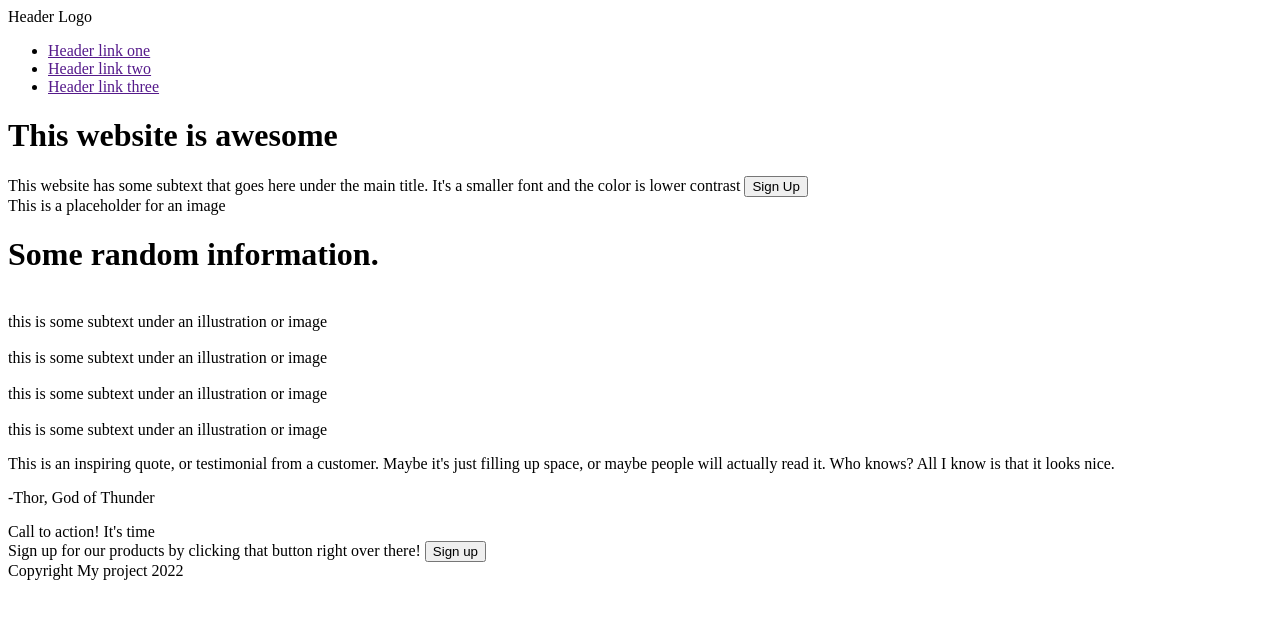
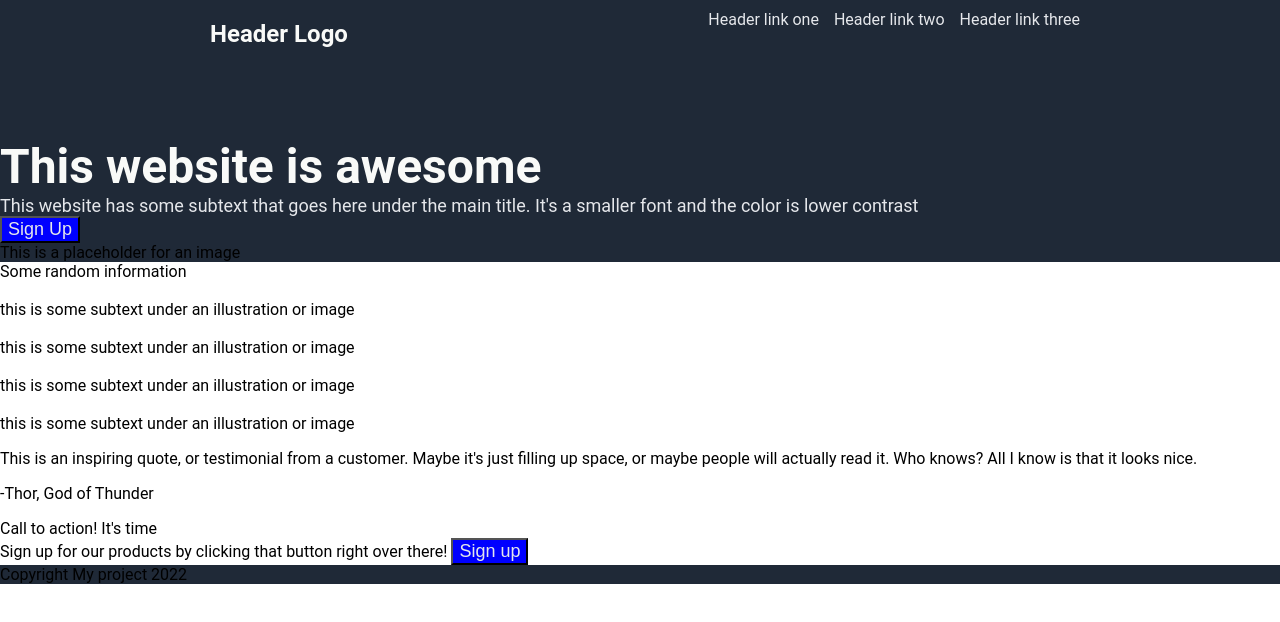
Before and after one commit to elvisnipah/landing-page, a plain HTML site: page index.html in a window 1280 px wide. Drawn offline with Linux system fonts and the light colour scheme.

Commit message:
Add header styling

```diff
--- a/index.html
+++ b/index.html
@@ -7,10 +7,7 @@
 </head>
 <body>
     <div class="header">
-        <div class="left-side">
         <div class="header-logo">Header Logo</div>
-        </div>
-        <div class="right-side">
         <div class="header-link">
             <ul>
                 <li><a href="">Header link one</a></li>
@@ -19,17 +16,20 @@
             </ul>
         </div>
     </div>
-    </div>
 
     <div class="top-container">
-        <h1>This website is awesome</h1>
-        This website has some subtext that goes here under the main title. It's a smaller font and the color is lower contrast
+        <div class="left-side">
+            <div class="hero-text">This website is awesome</div>
+            <div class="hero-subtext">This website has some subtext that goes here under the main title. It's a smaller font and the color is lower contrast</div>
             <button class="sign-up">Sign Up</button>
+        </div>
+        <div class="right-side">
             <div class="placeholder">This is a placeholder for an image</div>
+        </div>
     </div>
 
     <div class="info-container">
-        <h1>Some random information.</h1>
+        <div class="heading">Some random information</div>
             <div class="content">
                 <div class="info">
                     <img src="" alt="">
--- a/style.css
+++ b/style.css
@@ -0,0 +1,66 @@
+body {
+    font-family: Roboto, "Helvetica Neue", sans-serif;
+    margin: 0;
+    min-height: 100vh;
+    display: flex;
+    flex-direction: column;
+}
+
+.header {
+    background-color: #1f2937;
+    color: white;
+    display: flex;
+    justify-content: space-between;
+    padding: 10px 200px 80px 200px;
+}
+
+.header-logo {
+    font-size: 24px;
+    color: #f9faf8;
+    padding: 10px;
+    font-weight: bold;
+}
+
+.header-link a {
+    color: #E5E7EB;
+}
+
+.top-container {
+    background-color: #1f2937;
+}
+
+.hero-text {
+    font-size: 48px;
+    font-weight: bolder;
+    color: #f9faf8;
+
+}
+
+.hero-subtext {
+    font-size: 18px;
+    color: #E5E7EB;
+
+}
+
+button {
+    background-color: blue;
+    font-size: 18px;
+    color: #E5E7EB;
+}
+.footer {
+    background-color: #1f2937;
+}
+
+ul {
+    display: flex;
+    list-style: none;
+    gap: 15px;
+    margin: 0;
+    padding: 0;
+
+}
+
+a {
+    text-decoration: none;
+    color: white;
+}
```
Lines whose indentation alone changed are shown as unchanged.
